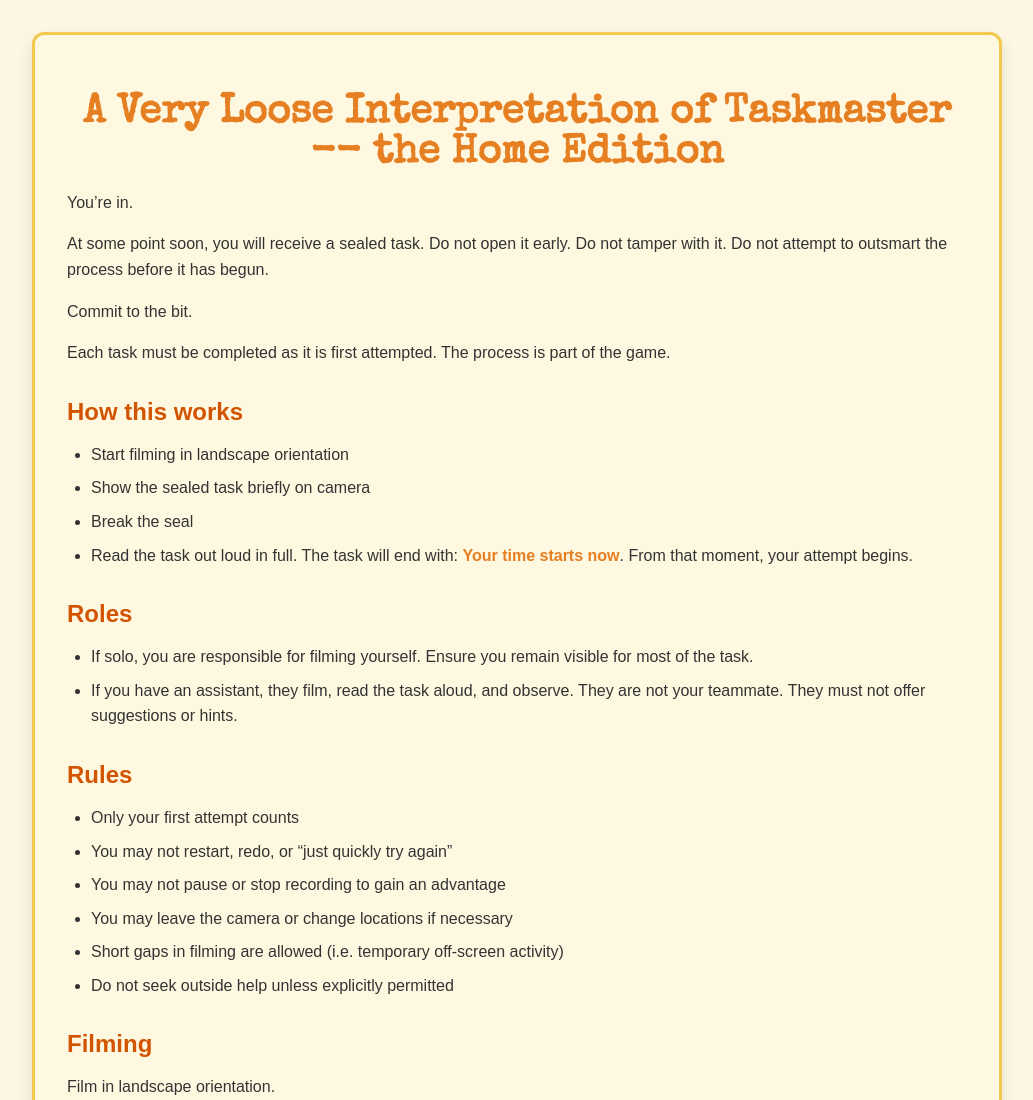
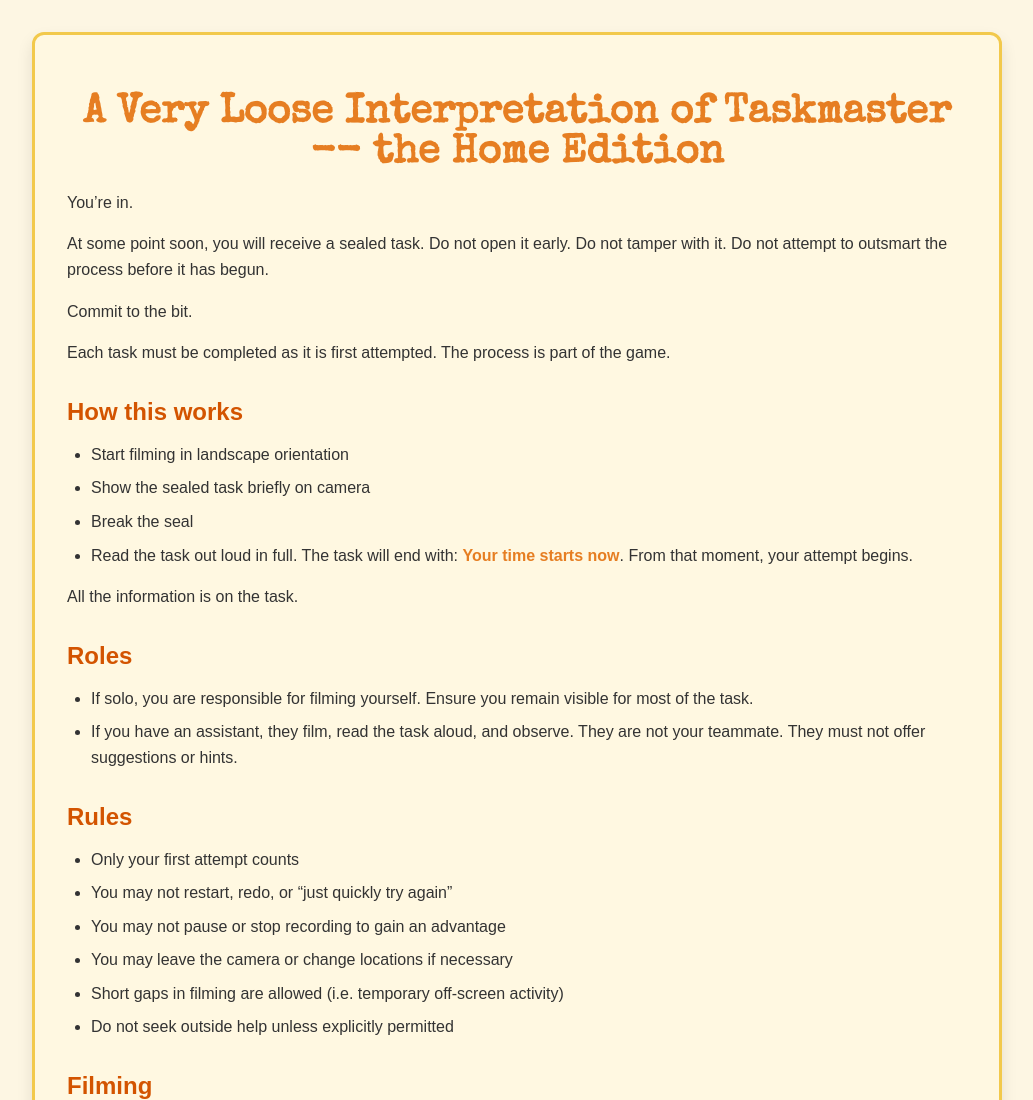
Before and after one commit to yuejn/yuejn.github.io, a plain HTML site: page taskmaster/index.html in a window 1280 px wide. Shown: the top 1100 px of the page, without its empty margins (123-1156 px from the left). Drawn offline with nearby package versions, Linux system fonts and the light colour scheme.

Commit message:
Add information paragraph to task instructions

```diff
--- a/taskmaster/index.html
+++ b/taskmaster/index.html
@@ -88,6 +88,8 @@
       <li>Read the task out loud in full. The task will end with: <strong>Your time starts now</strong>. From that moment, your attempt begins.</li>
     </ul>
 
+    <p>All the information is on the task.</p>
+
     <h2>Roles</h2>
     <ul>
       <li>If solo, you are responsible for filming yourself. Ensure you remain visible for most of the task.</li>
```
